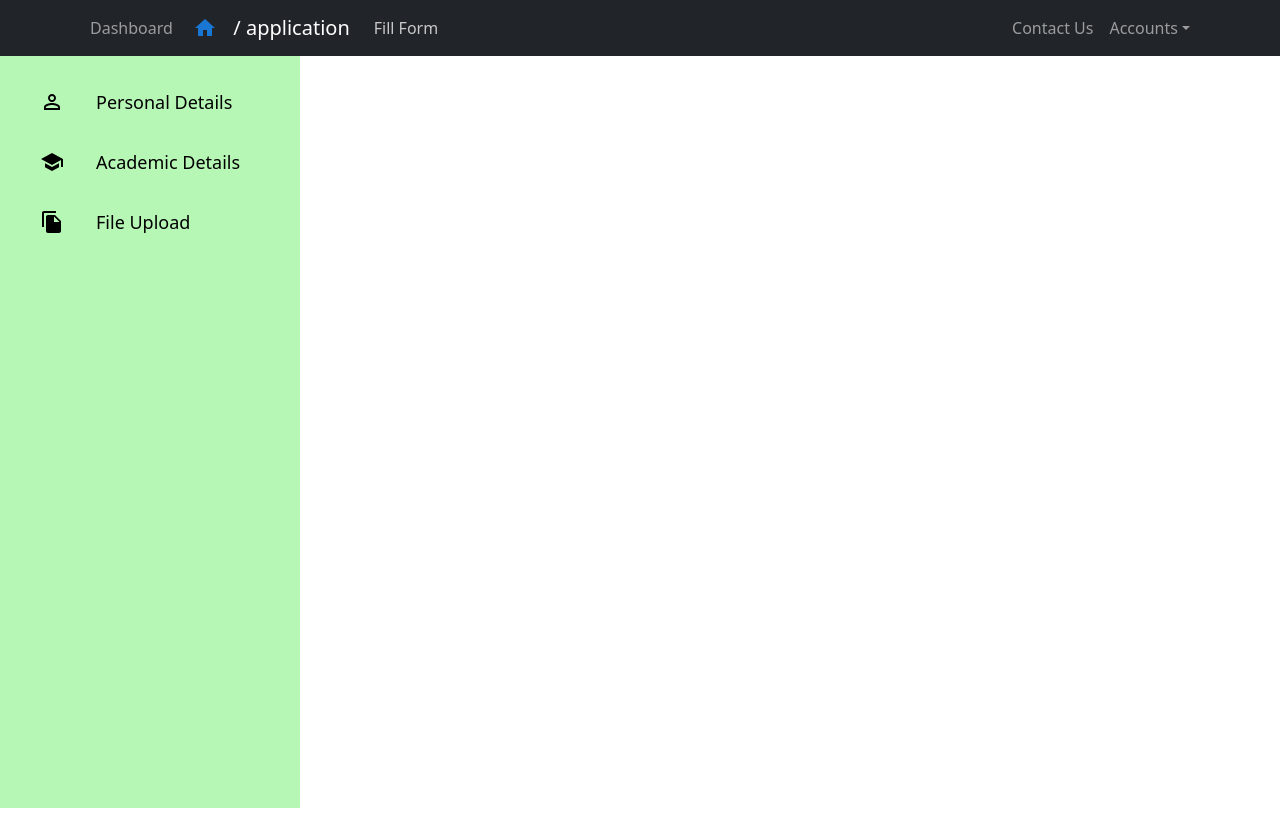
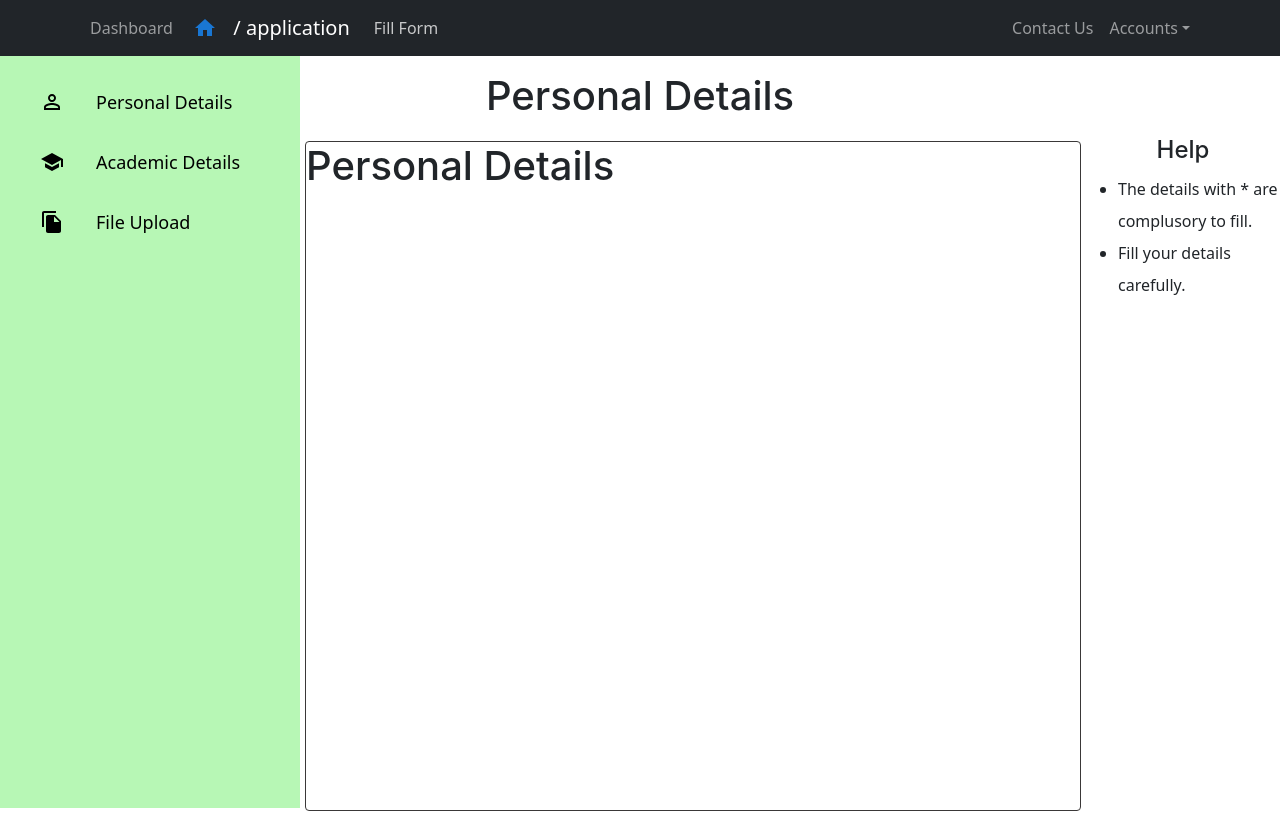
Before and after one commit to pkspyder007/admission-portal, a React (Vite) app in the folder frontend/: page /dashboard in a window 1280 px wide. Both pictures are taken after a click on the button "Fill Form". Built offline with nearby package versions, Linux system fonts and the light colour scheme; no server answers.

Commit message:
added application

```diff
--- /dev/null
+++ b/frontend/src/components/AcademicDetails.jsx
@@ -0,0 +1,11 @@
+import React from 'react'
+
+function AcademicDetails() {
+    return (
+        <div>
+            Academic Details
+        </div>
+    )
+}
+
+export default AcademicDetails
--- a/frontend/src/components/Application.jsx
+++ b/frontend/src/components/Application.jsx
@@ -1,21 +1,43 @@
-import React from 'react';
+import React,{useState} from 'react';
 import Sidebar from './Sidebar';
+import Help from './Help';
+import PersonalDetails from './PersonalDetails';
+import AcademicDetails from './AcademicDetails';
+import FileDetails from './FileDetails';
 function Application(){
+    const[restrict,setRestrict]=useState(0);
+    const[render,setRender]=useState(0);
+    function handelRestrict(linka){
+        console.log(linka);
+        setRestrict(linka);
+    }
     const handelRender =(link)=>{
-        setRender(link);
+
+        if(link<=restrict){
+            setRender(link);
+
+        }else{
+            setRender(restrict);
+        }
+
       }
     return (
         <>
-        <Sidebar  GoTo={handelRender}/>
-        {/* {
-           render===0 && <Instruction GoTo={handelRender} />
-         }
-        {
-            render==1 && <Instruction GoTo={handelRender}/>
-        }
-        {
-            render==2 && <Application />
-        } */}
+        <Sidebar rest={restrict}  GoTo={handelRender}/>
+        <section className="application-main">
+            <div className="application-main__container">
+                <div className="application-main-item item-1">
+                    {render===0 && <PersonalDetails stopRest={handelRestrict}/>}
+                    {render===1 && <AcademicDetails />}
+                    {render===2 && <FileDetails  />}
+                </div>
+                <div className="application-main-item item-2">
+                    <Help />
+
+                </div>
+            </div>
+        </section>
+
 
 
         </>
--- /dev/null
+++ b/frontend/src/components/FileDetails.jsx
@@ -0,0 +1,11 @@
+import React from 'react'
+
+function FileDetails() {
+    return (
+        <div>
+            Files
+        </div>
+    )
+}
+
+export default FileDetails
--- /dev/null
+++ b/frontend/src/components/Help.jsx
@@ -0,0 +1,23 @@
+import React from 'react'
+
+function Help() {
+    return (
+        <>
+            <h4 className="help-heading">Help</h4>
+            <div className="help-points">
+                    <ul className="help-ul">
+                        <li className="help-li">
+                            The details with * are complusory to fill.
+                        </li>
+                        <li className="help-li">
+                            Fill your details carefully.
+                        </li>
+
+                    </ul>
+
+                </div>
+        </>
+    )
+}
+
+export default Help
--- /dev/null
+++ b/frontend/src/components/PersonalDetails.jsx
@@ -0,0 +1,16 @@
+import React from 'react'
+
+function PersonalDetails(props) {
+    function check(e){
+        props.stopRest(1);
+
+    }
+    return (
+        <>
+            <h1 onClick={check}>Personal Details</h1>
+
+        </>
+    )
+}
+
+export default PersonalDetails
--- a/frontend/src/components/Sidebar.jsx
+++ b/frontend/src/components/Sidebar.jsx
@@ -3,25 +3,33 @@ import * as FaIcons from "react-icons/fa";
 import * as AiIcons from "react-icons/ai";
 import { SidebarData } from "./SideMenuData";
 
-function Sidebar() {
+function Sidebar(props) {
+  let headings=["Personal Details","Academic Details","Files"];
   const [sidebar, setSidebar] = useState(
-    window.innerWidth > 600 ? true : false
+    window.innerWidth > 900 ? true : false
   );
+  const[heading,setHeading]=useState("Personal Details");
+function changeHeading(index){
+ if(index<=props.rest){
+  setHeading(headings[index]);
+ }
 
+}
   const showSidebar = () => setSidebar(!sidebar);
 
   return (
     <>
 
       <div className="sidebar">
-        {window.innerWidth < 600 && (
+        {window.innerWidth < 900 && (
           <a className="menu-bars">
             <FaIcons.FaBars onClick={showSidebar} />
           </a>
         )}
+        <h1 className="sidebar-heading">{heading}</h1>
         <nav className={sidebar ? "nav-menu active" : "nav-menu"}>
           <ul className="nav-menu-items" >
-            {window.innerWidth < 600 && (
+            {window.innerWidth < 900 && (
               <li className="sidebar-toggle">
                 <a className="menu-bars" onClick={showSidebar}>
                   <AiIcons.AiOutlineClose />
@@ -34,7 +42,7 @@ function Sidebar() {
                 <li key={index} className={item.cName}>
                   <span>
                    {item.icon}
-                    <span>{item.title}</span>
+                    <span onClick={()=>{changeHeading(index);props.GoTo(index)}}>{item.title}</span>
                   </span>
                 </li>
               );
--- a/frontend/src/css/style.css
+++ b/frontend/src/css/style.css
@@ -1146,7 +1146,9 @@ h6 {
   justify-content: start;
   align-items: center;
 }
-
+.sidebar-heading{
+  margin:0 auto;
+}
 .menu-bars {
   margin-left: 2rem;
   font-size: 2rem;
@@ -1223,3 +1225,65 @@ main{
   position: absolute;
   width: 100vw;
 }
+.application-main{
+  margin-left: 300px;
+
+
+}
+.application-main__container{
+  display: flex;
+  flex-direction: row;
+
+}
+.item-1{
+  width: 80%;
+  border: 1px solid rgb(58, 56, 56);
+  border-radius: 4px;
+  margin: 5px 5px;
+  overflow-y: auto;
+
+}
+.item-2{
+  width: 20%;
+  height: 85vh;
+  overflow-y:auto;
+}
+@media (max-width:900px){
+  .application-main{
+    margin-left: 10px;
+
+
+  }
+  .application-main__container{
+    flex-direction: column;
+  }
+  .item-1{
+    width: 100%;
+  }
+  .item-2{
+    width: 100%;
+  }
+}
+
+.help-heading{
+  text-align: center;
+}
+
+.help-li{
+  font-size: 16px;
+  line-height: 2;
+}
+.help-ol{
+  list-style-type: style type;
+}
+.help-btn{
+  display: flex;
+  justify-content: center;
+
+}
+@media(max-width:600px){
+  .help-li{
+    font-size: 12px;
+    line-height: 2;
+  }
+}
```
